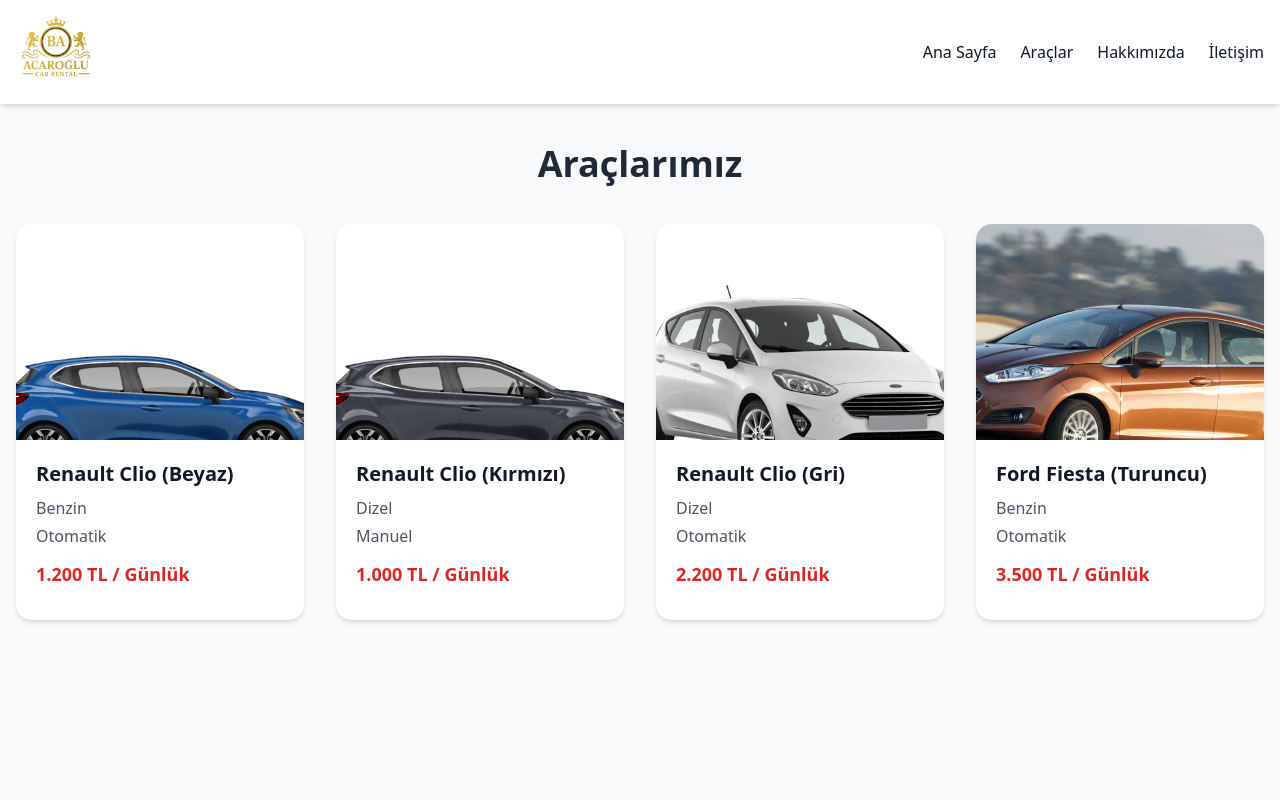
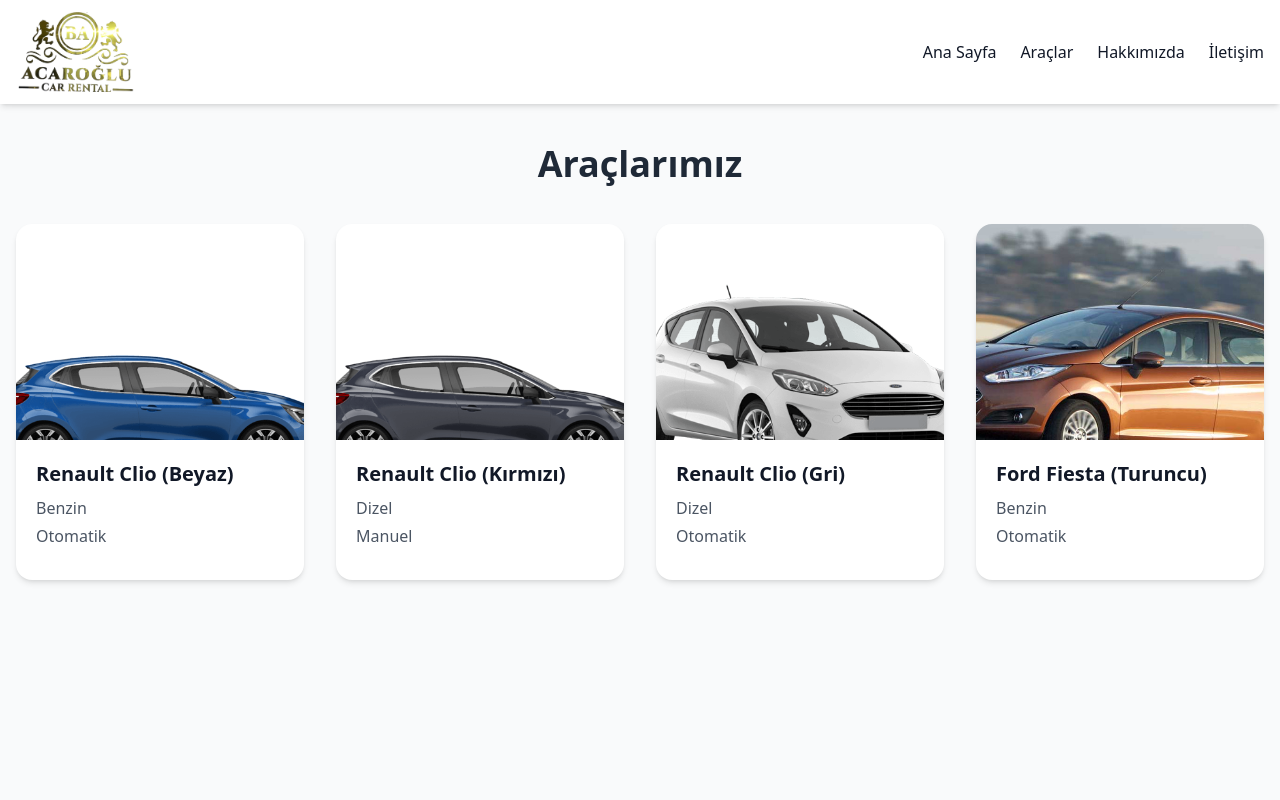
Before and after one commit to ahmetdagci/acaroglucarrental, a React (Create React App) app: page /cars in a window 1280 px wide. Shown: the top 800 px of the page. Built offline with nearby package versions, Linux system fonts and the light colour scheme.

Commit message:
logo ve araba fiyatları

```diff
--- a/src/components/Navbar.jsx
+++ b/src/components/Navbar.jsx
@@ -7,7 +7,7 @@
     <nav className="bg-white shadow-md fixed w-full z-50">
       <div className="container mx-auto px-4 py-3 flex justify-between items-center">
         <Link to="/" className="flex items-center space-x-2">
-          <img src="/acaroglu-tr.png" alt="Logo" className="h-20 w-auto" />
+          <img src="/acaroglu-tr3.png" alt="Logo" className="h-20 w-auto" />
         </Link>
         <button onClick={() => setOpen(!open)} className="md:hidden text-gray-700 focus:outline-none">
           ☰
--- a/src/pages/Cars.jsx
+++ b/src/pages/Cars.jsx
@@ -24,9 +24,6 @@
                   <p className="text-gray-600 mb-1">{car.fuel}</p>
                   <p className="text-gray-600 mb-3">{car.gear}</p>
                 </div>
-                <div className="mt-auto">
-                  <p className="text-lg font-semibold text-red-600 mb-3">{car.price}</p>
-                </div>
               </div>
             </div>
           ))}
```
Also changed, not shown: public/acaroglu-tr3.png (added), 1 other file (tests, documents, lock files or other folders).
